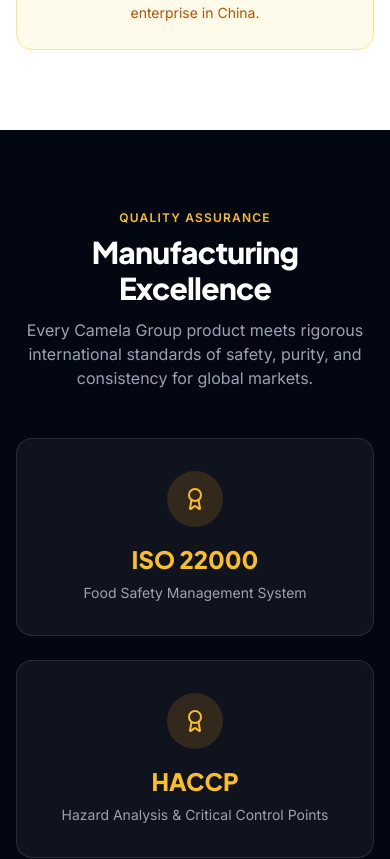
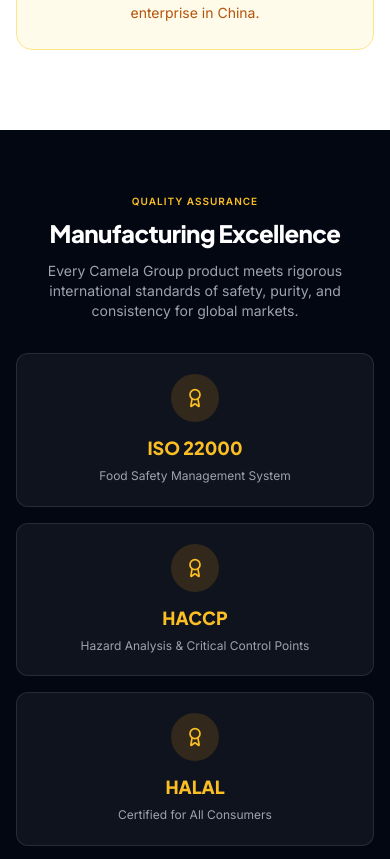
Before and after one commit to Caspher207/camela-website-, a React (Vite) app: page /about in a window 390 px wide. Shown: the part 6800-7659 px from the top of the page. Built offline with nearby package versions, Linux system fonts and the light colour scheme.

Commit message:
fix: Reduce Certifications section padding on mobile to prevent content overlap
- Reduce section padding from py-20 to py-16 on mobile
- Reduce card padding from p-8 to p-5 on mobile
- Reduce icon and text sizes on mobile
- Add responsive container padding
- Reduce gap between cards on mobile

```diff
--- a/src/pages/About/index.jsx
+++ b/src/pages/About/index.jsx
@@ -228,23 +228,23 @@
     </section>
 
     {/* ── Certifications ── */}
-    <section className="py-20 bg-gray-950">
-      <div className="container max-w-4xl">
-        <motion.div {...fadeUp(0)} className="text-center mb-12">
-          <p className="text-xs font-semibold uppercase tracking-widest text-brand-400 mb-2">{t('about.certs.tag')}</p>
-          <h2 className="text-3xl md:text-4xl font-display font-extrabold text-white tracking-tight">{t('about.certs.title')}</h2>
-          <p className="text-gray-400 mt-3 max-w-xl mx-auto">
+    <section className="py-16 md:py-20 bg-gray-950">
+      <div className="container max-w-4xl px-4 sm:px-6">
+        <motion.div {...fadeUp(0)} className="text-center mb-8 md:mb-12">
+          <p className="text-[10px] md:text-xs font-semibold uppercase tracking-widest text-brand-400 mb-2">{t('about.certs.tag')}</p>
+          <h2 className="text-2xl sm:text-3xl md:text-4xl font-display font-extrabold text-white tracking-tight">{t('about.certs.title')}</h2>
+          <p className="text-sm md:text-base text-gray-400 mt-3 max-w-xl mx-auto px-2">
             {t('about.certs.subtitle')}
           </p>
         </motion.div>
-        <div className="grid grid-cols-1 sm:grid-cols-3 gap-6">
+        <div className="grid grid-cols-1 sm:grid-cols-3 gap-4 md:gap-6">
           {CERTIFICATIONS.map(({ label, desc }, i) => (
-            <motion.div key={label} {...fadeUp(i * 0.1)} className="text-center p-8 rounded-2xl bg-white/5 border border-white/10 hover:border-brand-500/40 transition-colors">
-              <div className="w-14 h-14 rounded-full bg-brand-500/15 flex items-center justify-center mx-auto mb-4">
-                <Award size={24} className="text-brand-400" />
+            <motion.div key={label} {...fadeUp(i * 0.1)} className="text-center p-5 md:p-8 rounded-xl md:rounded-2xl bg-white/5 border border-white/10 hover:border-brand-500/40 transition-colors">
+              <div className="w-12 h-12 md:w-14 md:h-14 rounded-full bg-brand-500/15 flex items-center justify-center mx-auto mb-3 md:mb-4">
+                <Award size={20} md:size={24} className="text-brand-400" />
               </div>
-              <p className="text-2xl font-display font-extrabold text-brand-400 mb-2">{label}</p>
-              <p className="text-sm text-gray-400">{desc}</p>
+              <p className="text-lg md:text-2xl font-display font-extrabold text-brand-400 mb-1 md:mb-2">{label}</p>
+              <p className="text-xs md:text-sm text-gray-400 leading-relaxed">{desc}</p>
             </motion.div>
           ))}
         </div>
```
